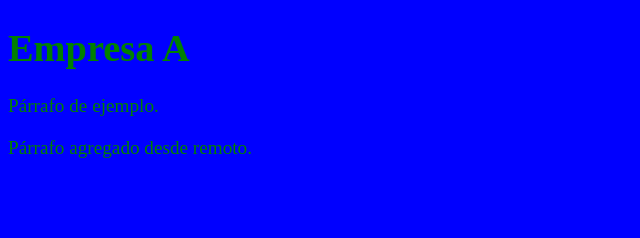
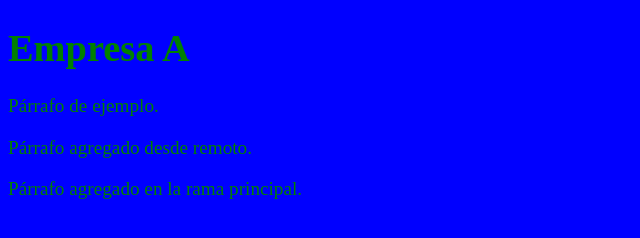
Before and after one commit to cokevega/cursoPildoras, a plain HTML site: page index.html in a window 1280 px wide. Shown: the whole page, without its empty margins (0-640 px from the left). Drawn offline with Linux system fonts and the light colour scheme.

Commit message:
Agregado parrafo desde la rama principal

```diff
--- a/index.html
+++ b/index.html
@@ -12,6 +12,7 @@
     <h1>Empresa A</h1>
     <p>Párrafo de ejemplo.</p>
     <p>Párrafo agregado desde remoto.</p>
+    <p>Párrafo agregado en la rama principal.</p>
 </body>
 
 </html>
```
